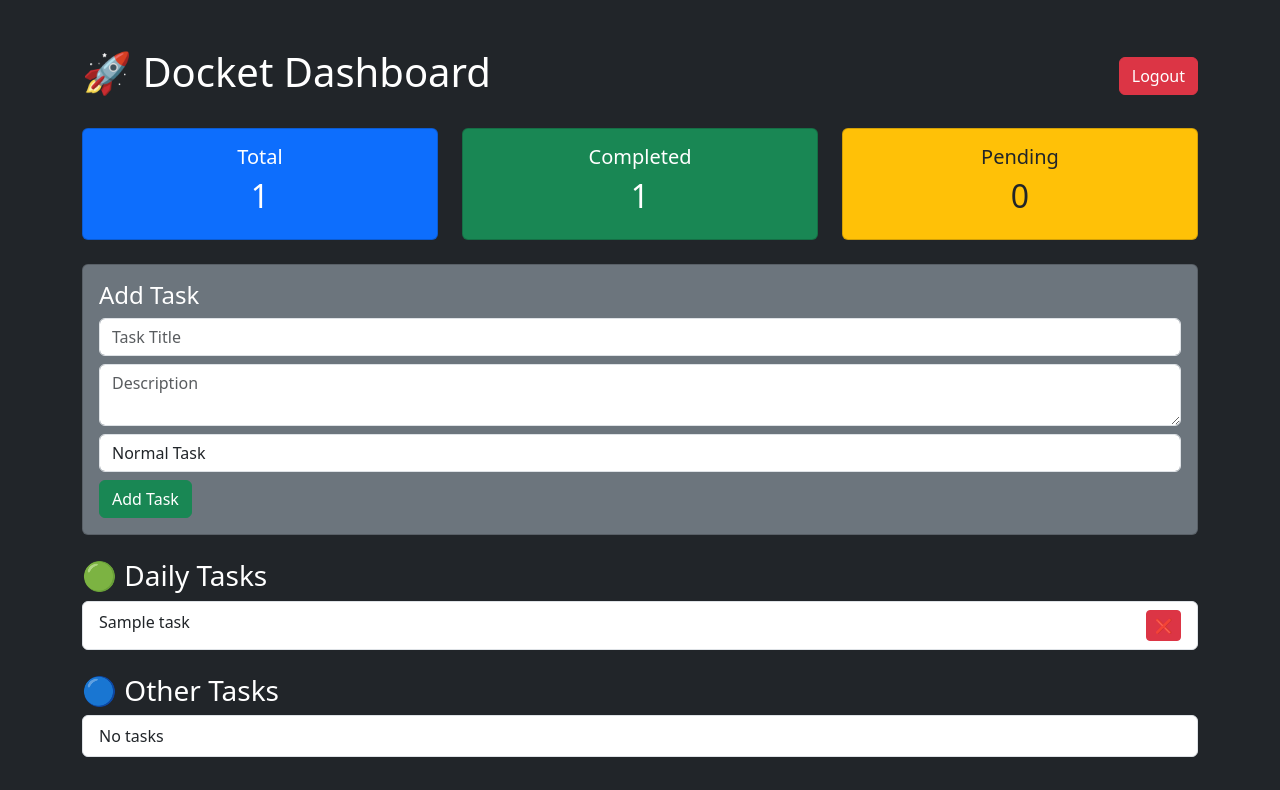
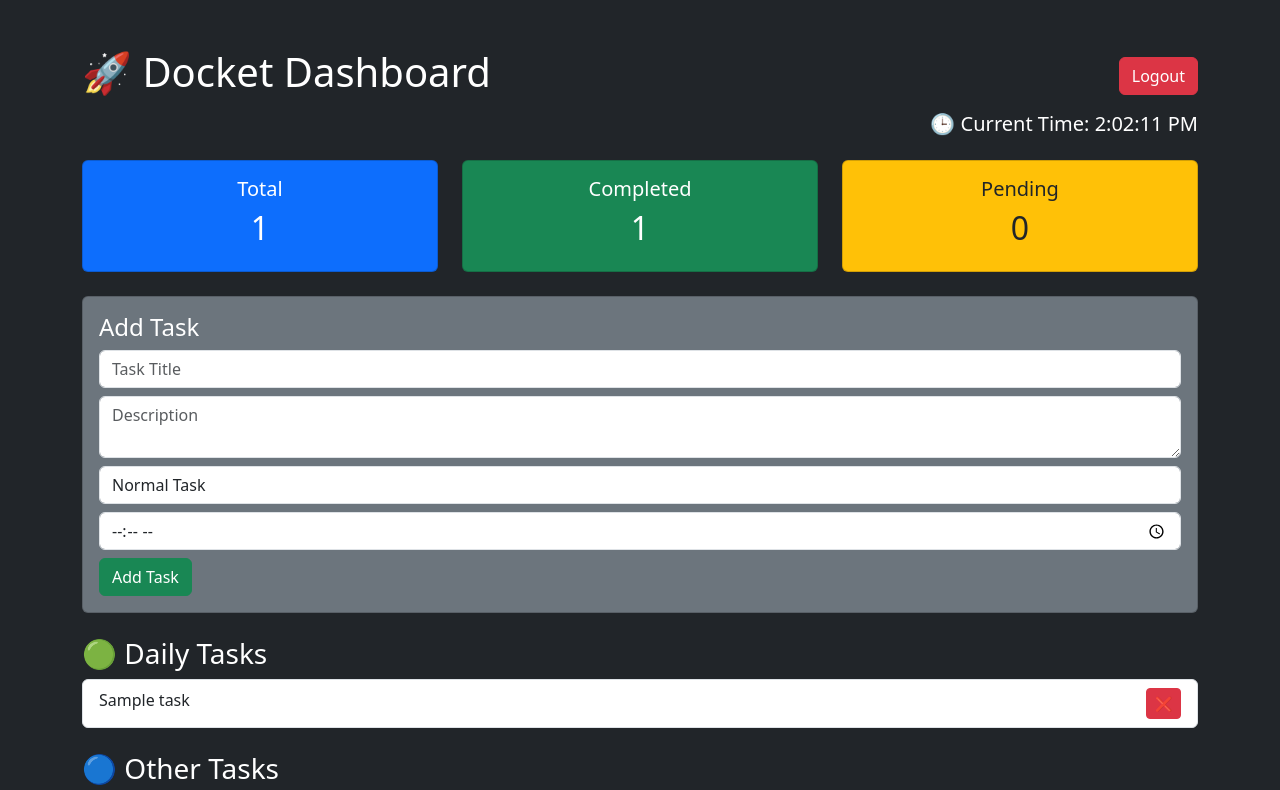
Before and after one commit to SamShri16/docket-django, a Django app: page / in a window 1280 px wide. Shown: the top 790 px of the page. Before the commit the page ends 757 px from the top, so only its background shows below. Run offline with Django 5.2, Linux system fonts and the light colour scheme; a user stored in the database is signed in; tables that the repository leaves empty hold one stand-in row (values such as "Sample post").

Commit message:
Added clock and reminder system

```diff
--- a/tasks/models.py
+++ b/tasks/models.py
@@ -14,5 +14,8 @@ class Task(models.Model):
     task_type = models.CharField(max_length=10, choices=TASK_TYPE_CHOICES, default='normal')
     created_at = models.DateTimeField(auto_now_add=True)
 
+    reminder_time = models.TimeField(null=True, blank=True)
+
+
     def __str__(self):
         return self.title
--- a/tasks/views.py
+++ b/tasks/views.py
@@ -8,31 +8,26 @@ def home(request):
         title = request.POST['title']
         description = request.POST.get('description', '')
         task_type = request.POST.get('task_type', 'normal')
+        reminder_time = request.POST.get('reminder_time') or None
 
         Task.objects.create(
             user=request.user,
             title=title,
             description=description,
-            task_type=task_type
+            task_type=task_type,
+            reminder_time=reminder_time
         )
 
         return redirect('home')
 
     tasks = Task.objects.filter(user=request.user)
 
-    daily_tasks = tasks.filter(task_type='daily')
-    normal_tasks = tasks.filter(task_type='normal')
-
-    total_tasks = tasks.count()
-    completed_tasks = tasks.filter(completed=True).count()
-    pending_tasks = tasks.filter(completed=False).count()
-
     context = {
-        'daily_tasks': daily_tasks,
-        'normal_tasks': normal_tasks,
-        'total': total_tasks,
-        'completed': completed_tasks,
-        'pending': pending_tasks
+        'daily_tasks': tasks.filter(task_type='daily'),
+        'normal_tasks': tasks.filter(task_type='normal'),
+        'total': tasks.count(),
+        'completed': tasks.filter(completed=True).count(),
+        'pending': tasks.filter(completed=False).count()
     }
 
     return render(request, 'home.html', context)
--- a/templates/home.html
+++ b/templates/home.html
@@ -2,7 +2,6 @@
 <html>
 <head>
     <title>Docket Dashboard</title>
-
     <link href="https://cdn.jsdelivr.net/npm/bootstrap@5.3.0/dist/css/bootstrap.min.css" rel="stylesheet">
 </head>
 
@@ -14,6 +13,11 @@
     <div class="d-flex justify-content-between align-items-center">
         <h1>🚀 Docket Dashboard</h1>
         <a href="/accounts/logout/" class="btn btn-danger">Logout</a>
+    </div>
+
+    <!-- CLOCK -->
+    <div class="text-end mt-2">
+        <h5>🕒 Current Time: <span id="clock"></span></h5>
     </div>
 
     <!-- STATS -->
@@ -56,6 +60,9 @@
                 <option value="daily">Daily Task</option>
             </select>
 
+            <!-- NEW: REMINDER TIME -->
+            <input type="time" name="reminder_time" class="form-control mb-2">
+
             <button type="submit" class="btn btn-success">Add Task</button>
         </form>
     </div>
@@ -64,8 +71,12 @@
     <h3 class="mt-4">🟢 Daily Tasks</h3>
     <ul class="list-group mt-2">
         {% for task in daily_tasks %}
-            <li class="list-group-item d-flex justify-content-between">
+            <li class="list-group-item d-flex justify-content-between"
+                data-time="{{ task.reminder_time|time:'H:i' }}"
+                data-title="{{ task.title }}">
+
                 {{ task.title }}
+
                 <div>
                     {% if not task.completed %}
                         <a href="/complete/{{ task.id }}/" class="btn btn-sm btn-success">✔</a>
@@ -82,8 +93,12 @@
     <h3 class="mt-4">🔵 Other Tasks</h3>
     <ul class="list-group mt-2">
         {% for task in normal_tasks %}
-            <li class="list-group-item d-flex justify-content-between">
+            <li class="list-group-item d-flex justify-content-between"
+                data-time="{{ task.reminder_time|time:'H:i' }}"
+                data-title="{{ task.title }}">
+
                 {{ task.title }}
+
                 <div>
                     {% if not task.completed %}
                         <a href="/complete/{{ task.id }}/" class="btn btn-sm btn-success">✔</a>
@@ -98,5 +113,36 @@
 
 </div>
 
+<!-- CLOCK SCRIPT -->
+<script>
+function updateClock() {
+    const now = new Date();
+    document.getElementById("clock").innerText = now.toLocaleTimeString();
+}
+setInterval(updateClock, 1000);
+updateClock();
+</script>
+
+<!-- REMINDER SCRIPT -->
+<script>
+function checkReminders() {
+    const now = new Date();
+    const currentTime = now.toTimeString().slice(0,5);
+
+    const tasks = document.querySelectorAll("[data-time]");
+
+    tasks.forEach(task => {
+        const taskTime = task.getAttribute("data-time");
+
+        if (taskTime === currentTime && !task.classList.contains("alerted")) {
+            alert("⏰ Reminder: " + task.getAttribute("data-title"));
+            task.classList.add("alerted");
+        }
+    });
+}
+
+setInterval(checkReminders, 60000);
+</script>
+
 </body>
 </html>
```
Also changed, not shown: tasks/migrations/0003_task_reminder_time.py (added).
